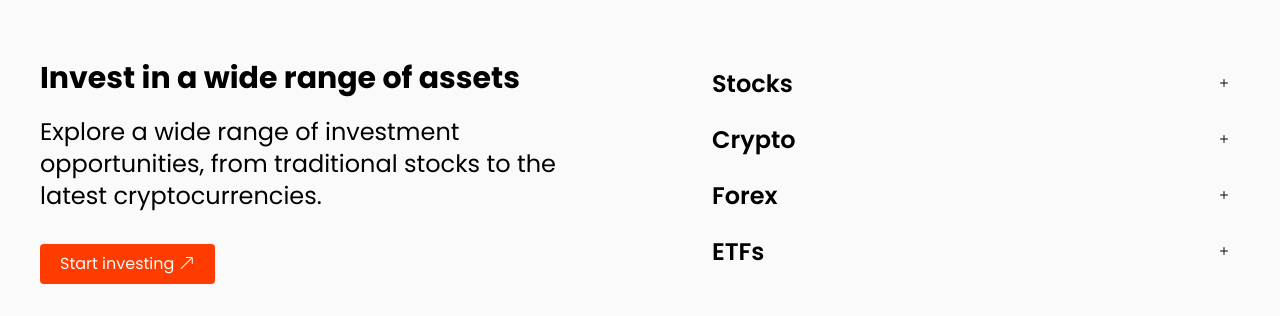
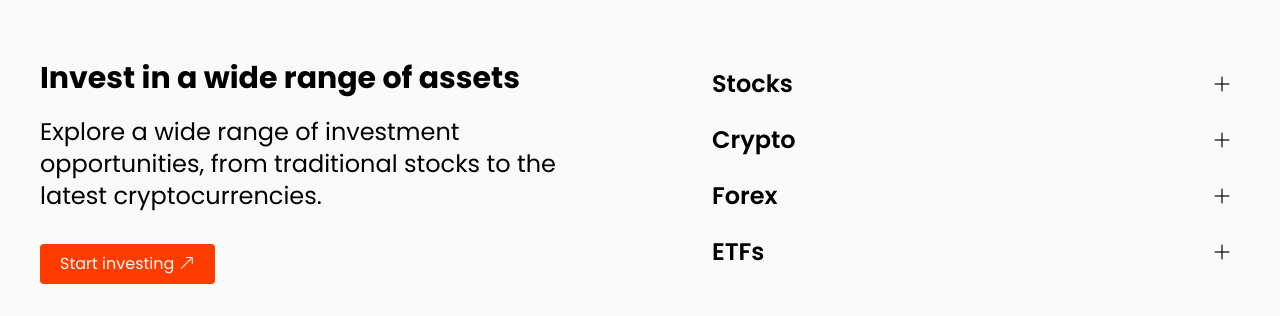
Before and after one commit to ben-oldham1/fintech-site, a Next.js app: page / in a window 1280 px wide. Shown: the part 2037-2353 px from the top of the page. Built offline with nearby package versions, Linux system fonts and the light colour scheme.

Commit message:
New +/- symbols on accordion

```diff
--- a/src/components/Accordion.js
+++ b/src/components/Accordion.js
@@ -18,7 +18,9 @@ const Accordion = ({ items }) => {
                         onClick={() => handleToggle(index)}
                     >
                         <h3 className="text-2xl font-semibold">{item.title}</h3>
-                        <i className={`bi ${activeIndex === index ? 'bi-dash' : 'bi-plus'}`}></i>
+                        <h3 className='text-xl'>
+                            <i className={`bi ${activeIndex === index ? 'bi-dash-lg' : 'bi-plus-lg'}`}></i>
+                        </h3>
                     </div>
                     <div
                         className={`bg-white px-2 transition-all duration-300 ${activeIndex === index ? 'max-h-screen opacity-100' : 'max-h-0 opacity-0'
```
